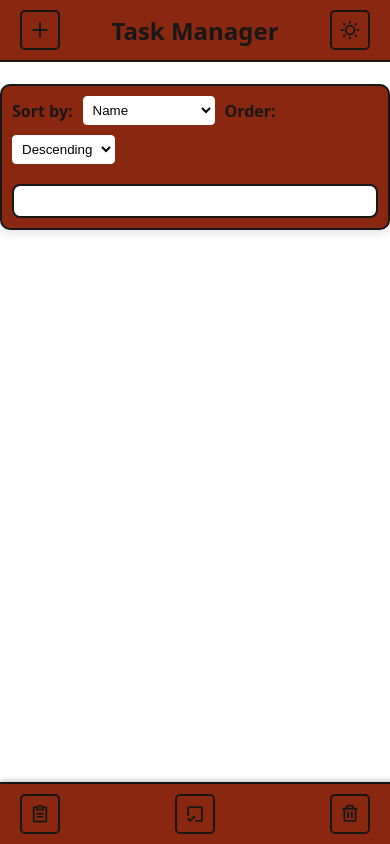
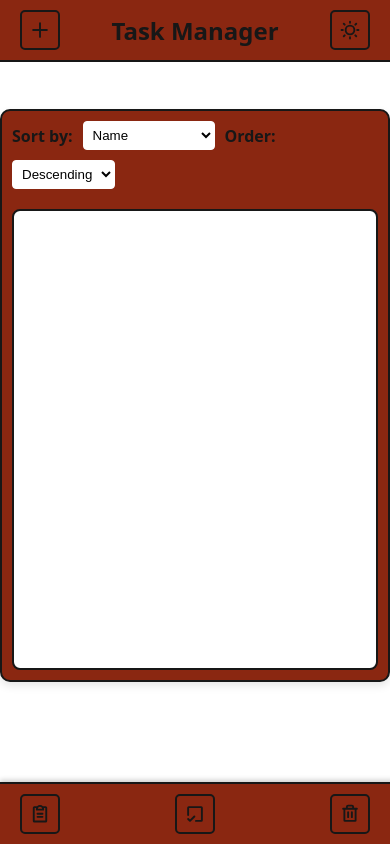
Before and after one commit to OmVidana/task-manager-app, a Next.js app: page / in a window 390 px wide. Built offline with nearby package versions, Linux system fonts and the light colour scheme.

Commit message:
Responsive

```diff
--- a/src/app/page.scss
+++ b/src/app/page.scss
@@ -8,7 +8,7 @@
 		border-color 0.2s;
 }
 
-.Puzzle-root {
+.encabezado {
 	display: flex;
 	transition:
 		transform 0.2s,
@@ -16,12 +16,12 @@
 	justify-content: space-between;
 	align-items: center;
 	padding: 10px 20px;
-	border-bottom: 2px solid var(--foreground); // Línea superior para separarlo visualmente
-	background-color: var(--piece-bg-color); // Define este color en tu tema claro y oscuro
-	color: var(--foreground); // Define este color en tu tema claro y oscuro
+	border-bottom: 2px solid var(--foreground);
+	background-color: var(--piece-bg-color);
+	color: var(--foreground);
 }
 
-.Puzzle-root h1 {
+.encabezado h1 {
 	flex: 1;
 	text-align: center;
 	font-size: 24px;
@@ -31,13 +31,13 @@
 		border-color 0.2s;
 }
 
-.Puzzle-root button {
+.encabezado button {
 	background: none;
 	border: none;
 	cursor: pointer;
 }
 
-.Puzzle-root button:disabled {
+.encabezado button:disabled {
 	cursor: not-allowed;
 }
 
@@ -47,30 +47,24 @@
 		transform 0.2s,
 		border-color 0.2s;
 	max-width: 100dvw;
-	margin: 0 auto;
+	margin: 25px auto;
 	padding: 20px;
 	display: flex;
 	flex-direction: column;
 	gap: 20px;
 	background-color: var(--piece-bg-color);
-	/* Color de fondo del contenedor */
 	border: 2px solid var(--foreground);
-	/* Borde alrededor del contenedor */
 	border-radius: 10px;
-	/* Bordes redondeados */
 	box-shadow: 0px 4px 8px rgba(0, 0, 0, 0.1);
-	/* Sombras para darle profundidad */
+	height: calc(100vh - 35%);
 
-	// Responsivo para pantallas más pequeñas
 	@media (max-width: 768px) {
 		max-width: 90%;
-		/* Se ajusta a un 90% del ancho de la pantalla */
 		padding: 15px;
 	}
 
 	@media (max-width: 480px) {
 		max-width: 95%;
-		/* Más responsivo para pantallas muy pequeñas */
 		padding: 10px;
 	}
 }
@@ -98,28 +92,21 @@
 
 .task-list {
 	display: flex;
+	flex: 1;
 	flex-direction: column;
 	gap: 15px;
 	transition:
 		transform 0.2s,
 		border-color 0.2s;
+	height: 100%;
+	min-height: 0;
+	overflow-y: auto;
+	background-color: var(--background);
+	border: 2px solid var(--foreground);
+	padding: 15px;
+	border-radius: 8px;
 
-	// Establece una altura máxima y permite scroll
-	max-height: 400px;
-	overflow-y: auto;
-
-	background-color: var(--background);
-	/* Fondo blanco para las tareas */
-	border: 2px solid var(--foreground);
-	/* Borde alrededor de las tareas */
-	padding: 15px;
-	/* Espaciado interno */
-	border-radius: 8px;
-	/* Bordes redondeados */
-
-	// Estiliza el scroll
 	scrollbar-width: thin;
-	/* Para Firefox */
 	scrollbar-color: var(--foreground) rgb(105, 100, 100);
 
 	&::-webkit-scrollbar {
@@ -143,29 +130,23 @@
 .bottom {
 	background-color: transparent;
 	border: 2px solid var(--foreground) !important;
-	/* Forzar el borde blanco */
 	border-radius: 5px;
 	cursor: pointer;
 	padding: 8px;
-	/* Ajusta el tamaño del botón */
 	display: inline-flex;
 	align-items: center;
 	transition:
 		transform 0.2s,
 		border-color 0.2s;
-	/* Suaviza la animación */
 }
 
 .bottom svg {
 	color: var(--foreground);
-	/* Color del ícono */
 	width: 1.5em;
 	height: 1.5em;
 }
 
 .bottom:hover {
 	background-color: rgba(255, 255, 255, 0.1);
-	/* Efecto hover */
 	border-color: #fff;
-	/* Cambia el color del borde en hover si lo deseas */
 }
--- a/src/app/page.tsx
+++ b/src/app/page.tsx
@@ -364,7 +364,7 @@ export default function Home() {
 
 	return (
 		<div className="page" tabIndex={0} autoFocus onKeyDown={handleKey}>
-			<div className="Puzzle-root ">
+			<div className="encabezado">
 				<button
 					className="bottom"
 					onClick={addTask}
@@ -385,7 +385,7 @@ export default function Home() {
 				</button>
 			</div>
 			<br />
-			<div className="task-container">
+			<div className="task-container" >
 				<div className="task-controls">
 					<label>Sort by: </label>
 					<select value={sortMethod} onChange={(e) => setSortMethod(e.target.value as SortMethods)}>
```
Also changed, not shown: src/app/components/bottom-navbar/bottomBar.scss (line endings or trailing spaces).
